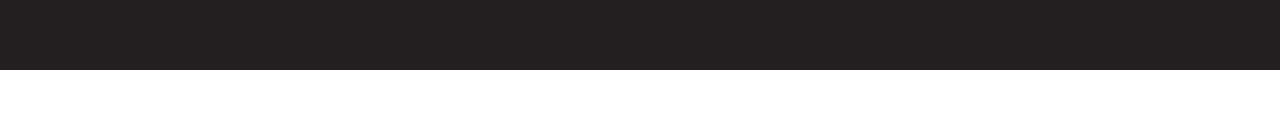
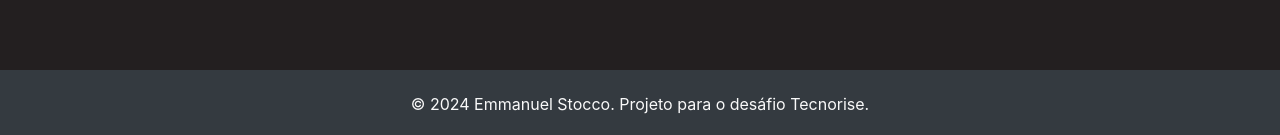
Before and after one commit to EmmanuelStocco/challenge-tecnorise, a React (Create React App) app: page / in a window 1280 px wide. Shown: the part 730-865 px from the top of the page. Before the commit the page ends 800 px from the top, so only its background shows below. Built offline with nearby package versions, Linux system fonts and the light colour scheme.

Commit message:
feat: add footer component

```diff
--- a/src/App.tsx
+++ b/src/App.tsx
@@ -4,6 +4,7 @@
 import { lightTheme, darkTheme } from './styles/theme';
 import HomePage from './pages';
 import store from './store';
+import Footer from './components/Footer';
 
 
 function App() {
@@ -18,9 +19,10 @@
     <Provider store={store}>
     <ThemeProvider theme={theme}>
        <HomePage
-       darkThemeCurrent={darkThemeCurrent}
-      toggleTheme={toggleTheme}
+        darkThemeCurrent={darkThemeCurrent}
+        toggleTheme={toggleTheme}
        />
+       <Footer />
     </ThemeProvider>
     </Provider>
   );
--- /dev/null
+++ b/src/components/Footer/index.tsx
@@ -0,0 +1,27 @@
+import React from 'react';
+import styled from 'styled-components';
+
+const FooterContainer = styled.footer`
+  background-color: ${(props) => props.theme.colors.dark};
+  color: ${(props) => props.theme.colors.text};
+  padding: 0.5rem;
+  text-align: center;
+
+  @media screen and (max-width: 768px) {
+    padding-left: 4px;
+    padding-right: 4px;
+    padding-top: 1px;
+    padding-bottom: 1px;
+    font-size: 0.8rem;
+  }
+`;
+
+export const Footer = () => {
+  return (
+    <FooterContainer>
+      <p>© 2024 Emmanuel Stocco. Projeto para o desáfio Tecnorise.</p>
+    </FooterContainer>
+  );
+};
+
+export default Footer;
--- a/src/components/Modal/style.ts
+++ b/src/components/Modal/style.ts
@@ -10,7 +10,6 @@
   display: flex;
   justify-content: center;
   align-items: center;
-  padding-left: 10px;
 `;
 
 export const ModalDescription = styled.p`
--- a/src/components/RepositoryTable/style.ts
+++ b/src/components/RepositoryTable/style.ts
@@ -9,6 +9,8 @@
   background-color: ${(props) => props.theme.colors.container};
   border-radius: 15px;
   padding: 8px;
+
+  margin-bottom: 1rem;
   @media screen and (max-width: 768px) {
     width: 100%;
   }
@@ -62,7 +64,6 @@
   overflow: hidden;
   text-overflow: ellipsis;
   white-space: nowrap;
-
   @media screen and (max-width: 768px) {
     font-size: 1rem;
     padding: 2px 2px 2px;
--- a/src/pages/index.tsx
+++ b/src/pages/index.tsx
@@ -1,4 +1,4 @@
-import React, { ReactNode, useEffect } from 'react';
+import React from 'react';
 import { bindActionCreators, Dispatch } from 'redux';
 import { connect } from 'react-redux';
 import { ApplicationState } from '../store';
@@ -24,7 +24,6 @@
 };
 
 interface OwnProps {
-  // children: ReactNode;
   darkThemeCurrent: boolean;
   toggleTheme: () => void;
 };
@@ -42,20 +41,10 @@
     loadRequest(searchTerm);
   };
 
-  // const handleLoadSingleRepository = () => {
-  //   loadSingleRepository('react', 'facebook');
-  // };
-
-  // useEffect(() => {
-  //   // console.log('repositories XXX', repositories);
-  //   console.log('singleRepositoryDetails', singleRepositoryDetails)
-  // }, [repositories, singleRepositoryDetails]);
-//  console.log('singleRepositoryDetails', singleRepositoryDetails)
-
   return (
     <Container>
       <DarkModeSwitch
-      style={{  right: '2rem' }}
+      style={{  marginTop: '1rem' }}
       checked={props.darkThemeCurrent}
       onChange={props.toggleTheme}
       size={100}
```
